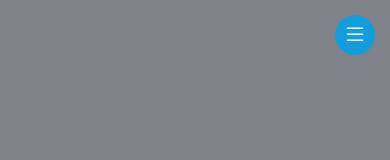
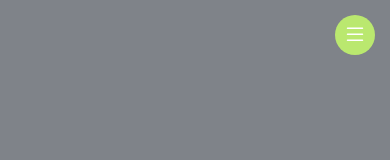
Before and after one commit to mobarrats/mobarrats.github.io, a plain HTML site: page index.html in a window 390 px wide. Shown: the top 160 px of the page. Drawn offline with Linux system fonts and the light colour scheme; a web font is replaced by a local one.

Commit message:
mobile colour change

```diff
--- a/assets/css/style.css
+++ b/assets/css/style.css
@@ -190,7 +190,7 @@ h1, h2, h3, h4, h5, h6 {
   font-size: 24px;
   transition: all 0.4s;
   outline: none !important;
-  background-color: #149ddd;
+  background-color: #bae86f;
   color: #fff;
   width: 40px;
   height: 40px;
```
